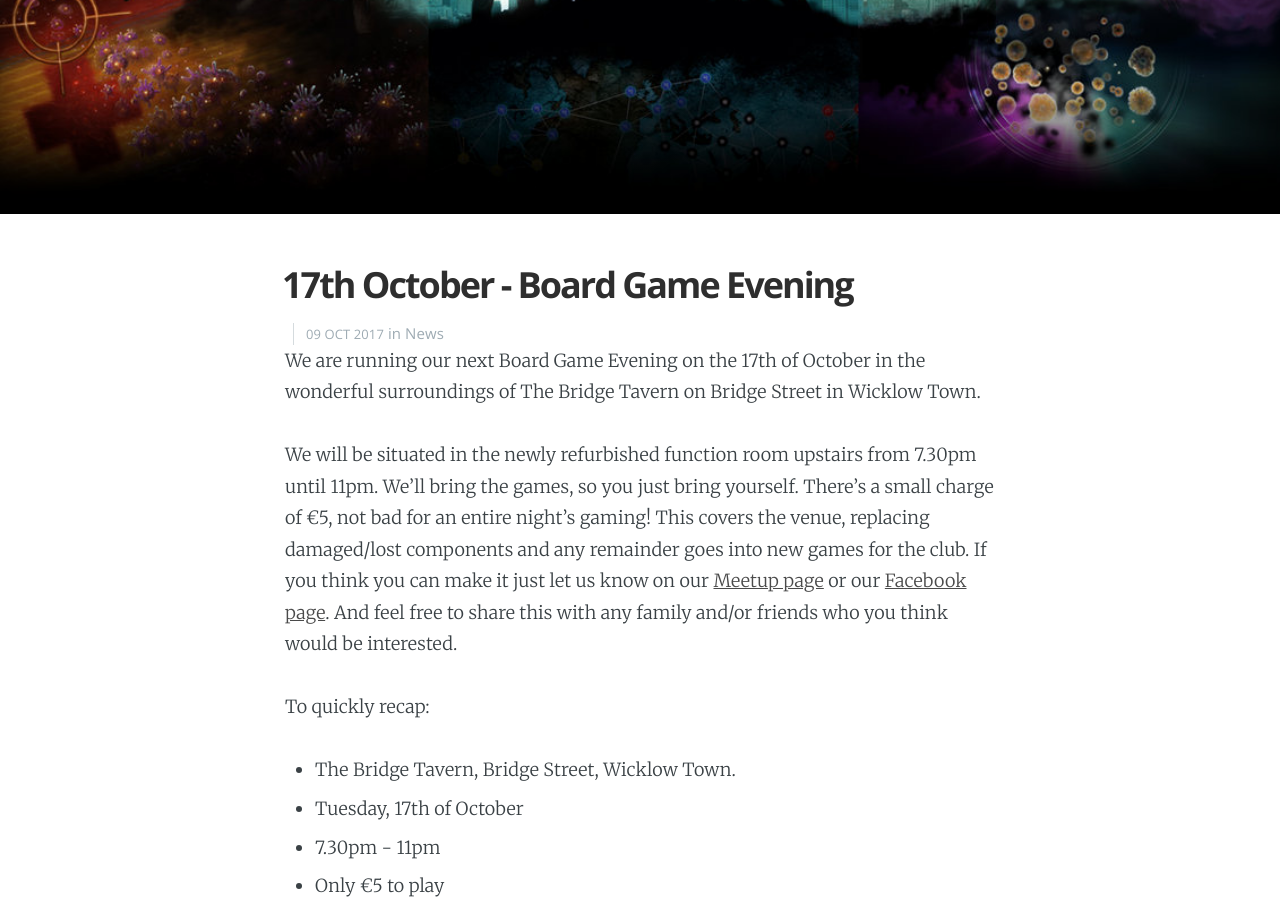
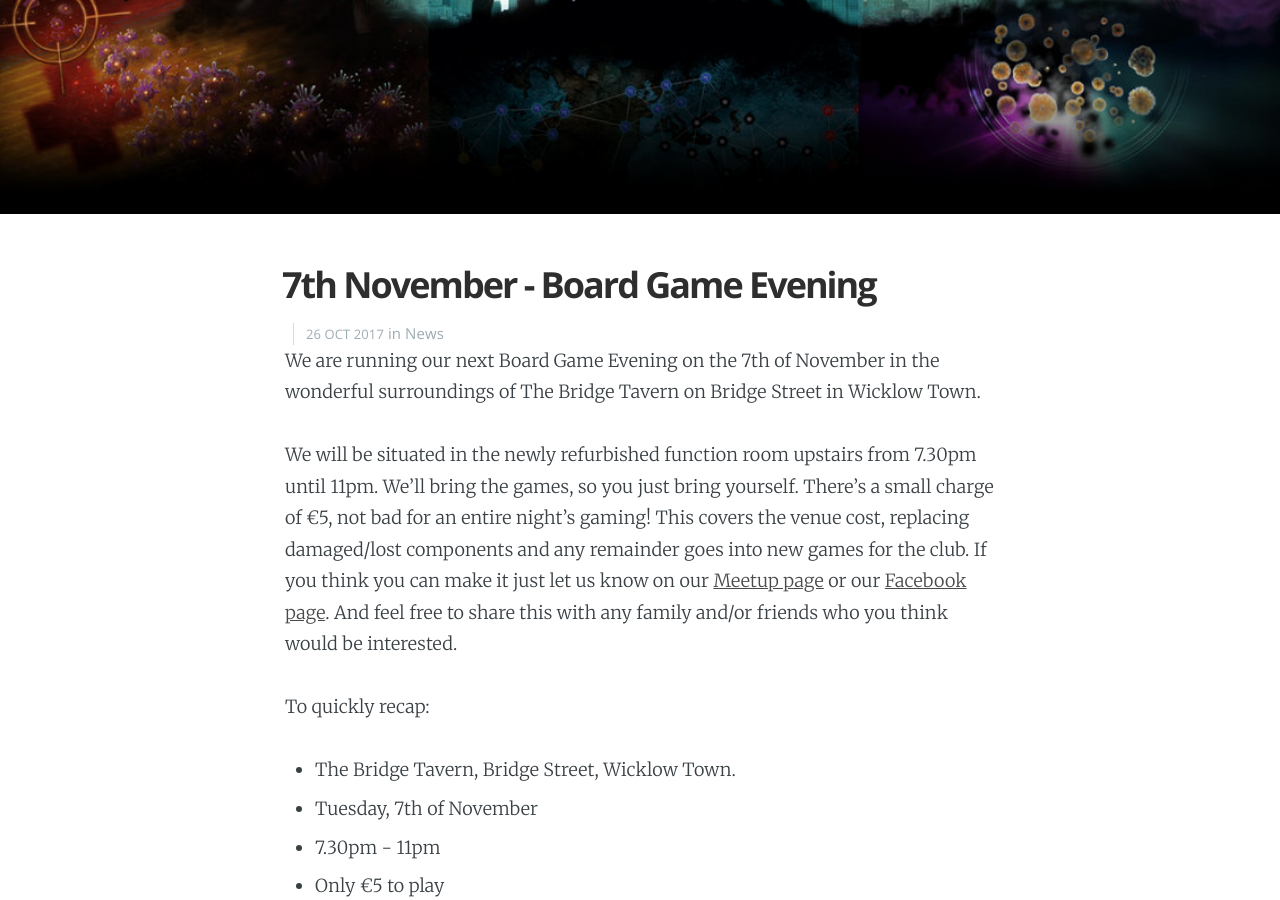
Before and after one commit to owenmcg/owenmcg.github.io, a Jekyll site: the page built from _posts/2017-10-09-next-board-game-evening.md, in a window 1280 px wide and 900 px high, scrolled down 371 px. Built offline with Jekyll 4.4.1, drawn with Linux system fonts in a browser that asks for light colours; nearby versions of some CDN libraries.

Commit message:
updated next board game dates.

```diff
--- a/_posts/2017-10-09-next-board-game-evening.md
+++ b/_posts/2017-10-09-next-board-game-evening.md
@@ -1,8 +1,8 @@
 ---
 layout: post
 cover: 'assets/images/cover4.jpg'
-title: 17th October - Board Game Evening
-date:   2017-10-09 00:18:00
+title: 7th November - Board Game Evening
+date:   2017-10-26 00:18:00
 tags: news
 subclass: 'post tag-test tag-content'
 categories: 'owen'
@@ -10,14 +10,14 @@ navigation: True
 logo: 'assets/images/ghost.png'
 ---
 
-We are running our next Board Game Evening on the 17th of October in the wonderful surroundings of The Bridge Tavern on Bridge Street in Wicklow Town.
+We are running our next Board Game Evening on the 7th of November in the wonderful surroundings of The Bridge Tavern on Bridge Street in Wicklow Town.
 
-We will be situated in the newly refurbished function room upstairs from 7.30pm until 11pm. We'll bring the games, so you just bring yourself.  There's a small charge of €5, not bad for an entire night's gaming!  This covers the venue, replacing damaged/lost components and any remainder goes into new games for the club.  If you think you can make it just let us know on our [Meetup page](https://www.meetup.com/Board-Game-Evening-Wicklow-Meeples/) or our [Facebook page](http://facebook.com/wicklowmeeples). And feel free to share this with any family and/or friends who you think would be interested.
+We will be situated in the newly refurbished function room upstairs from 7.30pm until 11pm. We'll bring the games, so you just bring yourself.  There's a small charge of €5, not bad for an entire night's gaming!  This covers the venue cost, replacing damaged/lost components and any remainder goes into new games for the club.  If you think you can make it just let us know on our [Meetup page](https://www.meetup.com/Board-Game-Evening-Wicklow-Meeples/) or our [Facebook page](http://facebook.com/wicklowmeeples). And feel free to share this with any family and/or friends who you think would be interested.
 
 To quickly recap:
 
 - The Bridge Tavern, Bridge Street, Wicklow Town.
-- Tuesday, 17th of October
+- Tuesday, 7th of November
 - 7.30pm - 11pm
 - Only €5 to play
 
```
